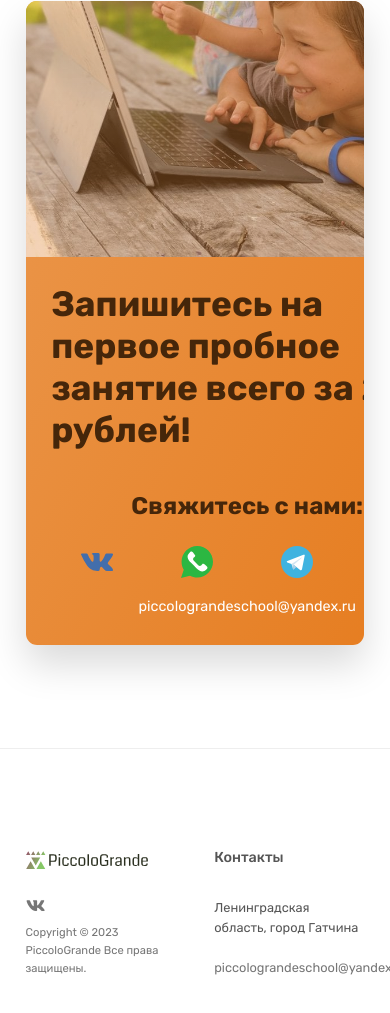
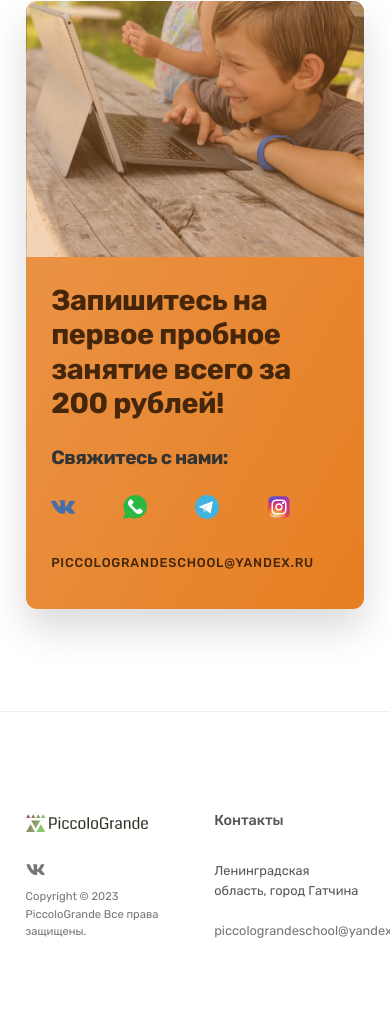
Before and after one commit to inkerinmaa/pg-site, a plain HTML site: page index.html in a window 390 px wide. Shown: the part 6931-7944 px from the top of the page. Drawn offline with nearby package versions, Linux system fonts and the light colour scheme; some packages are replaced by stand-ins of ours; a script that the page names is missing.

Commit message:
cta responsiveness

```diff
--- a/css/general.css
+++ b/css/general.css
@@ -253,6 +253,13 @@ body {
   gap: 1.6rem;
 }
 
+.list-v {
+  list-style: none;
+  display: flex;
+  flex-direction: row;
+  gap: 10rem;
+}
+
 .list-item {
   font-size: 1.8rem;
   display: flex;
--- a/css/queries.css
+++ b/css/queries.css
@@ -292,6 +292,10 @@
     height: 32rem;
     grid-row: 1;
   }
+
+  .list-v {
+    gap: 6rem;
+  }
 }
 
 /*
--- a/css/style.css
+++ b/css/style.css
@@ -527,10 +527,6 @@
 }
 
 .cta-text-box {
-  display: flex;
-  flex-direction: column;
-  align-items: center;
-  text-align: center;
   padding: 4.8rem 6.4rem 6.4rem 6.4rem;
   color: #45260a;
 }
@@ -541,10 +537,14 @@
   margin-bottom: 3.2rem;
 }
 
-.cta-text {
-  font-size: 1.8rem;
-  line-height: 1.8;
-  margin-bottom: 4.8rem;
+.cta-text-box .subheading {
+  display: block;
+  font-size: 1.6rem;
+  font-weight: 500;
+  text-transform: uppercase;
+  color: #45260a;
+  margin-bottom: 1.6rem;
+  letter-spacing: 0.75px;
 }
 
 .cta-img-box {
@@ -561,47 +561,6 @@
 .cta *:focus {
   outline: none;
   box-shadow: 0 0 0 0.8rem rgba(253, 242, 233, 0.5);
-}
-
-.list-cta {
-  list-style: none;
-  display: flex;
-  justify-content: space-around;
-  gap: 1rem;
-}
-
-.list-cta-item {
-  font-size: 1.8rem;
-  display: flex;
-  align-items: center;
-  line-height: 1.2;
-  margin: 0 30px;
-}
-
-.list-cta-icon {
-  width: 4rem;
-  height: 4rem;
-}
-
-.heading-cta-secondary {
-  font-size: 4.4rem;
-  line-height: 1.2;
-  margin-bottom: 5rem;
-  text-align: left;
-}
-
-.heading-cta-tertiary {
-  font-size: 3rem;
-  line-height: 1.2;
-  margin-bottom: 3.2rem;
-  color: #45260a;
-}
-
-.p-cta-text {
-  font-size: 1.8rem;
-  line-height: 1.8;
-  color: #ffffff;
-  margin-top: 2rem;
 }
 
 /**************************/
--- a/index.html
+++ b/index.html
@@ -403,19 +403,19 @@
         <div class="container">
           <div class="cta">
             <div class="cta-text-box">
-              <h2 class="heading-cta-secondary">
+              <h2 class="heading-secondary">
                 Запишитесь на первое пробное занятие всего за 200 рублей!
               </h2>
-              <h3 class="heading-cta-tertiary">Свяжитесь с нами:</h3>
+              <h3 class="heading-tertiary">Свяжитесь с нами:</h3>
 
-              <ul class="list-cta">
-                <li class="list-cta-item"><a class="list-cta-icon" href="https://vk.com/piccolo_grande"><img src="./images/icons/vk.svg" alt="VK Icon"></a></li>
-                <li class="list-cta-item"><a class="list-cta-icon" href="https://wa.me/+79216404271"><img src="./images/icons/whatsapp.svg" alt="WhatsApp Icon"></a></li>
-                <li class="list-cta-item"><a class="list-cta-icon" href="https://t.me/olesiagladkaia"><img src="./images/icons/telegram.svg" alt="Telegram Icon"></a></li>
-                <li class="list-cta-item"><a class="list-cta-icon" href="https://instagram.com/piccolograndeschool"><img src="./images/icons/instagram.svg" alt="Instagram Icon"></a></li>
+              <ul class="list-v margin-bottom-md">
+                <li class="list-item"><a class="list-icon" href="https://vk.com/piccolo_grande"><img src="./images/icons/vk.svg" alt="VK Icon"></a></li>
+                <li class="list-item"><a class="list-icon" href="https://wa.me/+79216404271"><img src="./images/icons/whatsapp.svg" alt="WhatsApp Icon"></a></li>
+                <li class="list-item"><a class="list-icon" href="https://t.me/olesiagladkaia"><img src="./images/icons/telegram.svg" alt="Telegram Icon"></a></li>
+                <li class="list-item"><a class="list-icon" href="https://instagram.com/piccolograndeschool"><img src="./images/icons/instagram.svg" alt="Instagram Icon"></a></li>
               </ul>
 
-              <p class="p-cta-text">piccolograndeschool@yandex.ru</p>
+              <h3 class="subheading">piccolograndeschool@yandex.ru</h3>
 
             </div>
             <div
```
